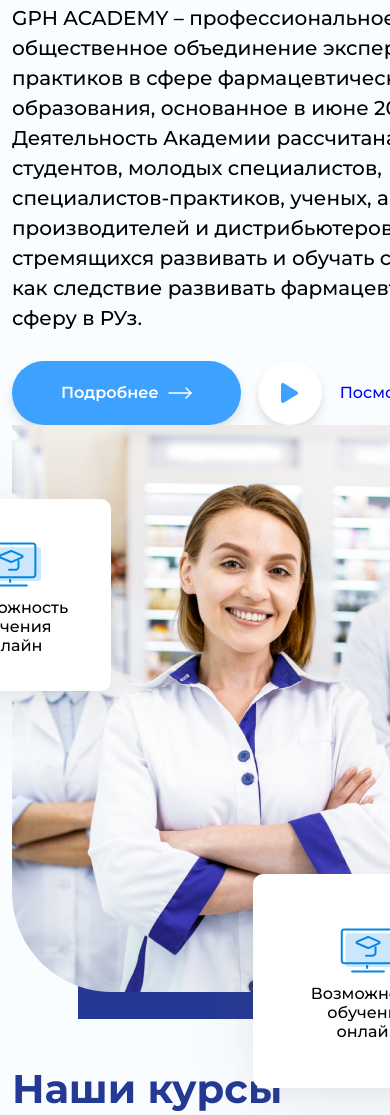
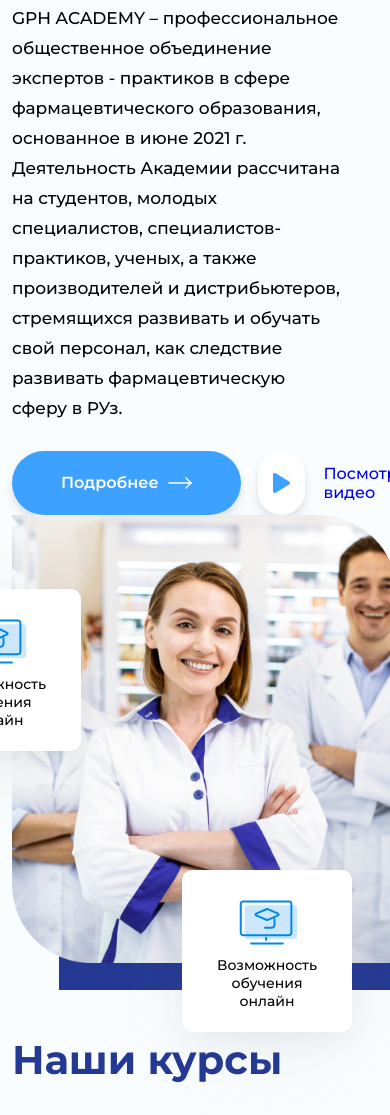
Before and after one commit to j4vlon/grand-academy, a plain HTML site: page index.html in a window 390 px wide. Shown: the part 885-2000 px from the top of the page. Drawn offline with Linux system fonts and the light colour scheme.

Commit message:
Adaptive layout of the main page

```diff
--- a/css/style.css
+++ b/css/style.css
@@ -107,6 +107,9 @@ a{
     margin: 0;
     color: white;
 }
+.img-cover-span{
+    display: block;
+}
 .cover__img{
     position: absolute;
     top: 86px;
@@ -179,8 +182,8 @@ a{
     background: #FFFFFF;
     box-shadow: 0px 8px 28px -6px rgb(103 103 103 / 10%), 0px 18px 88px -4px rgb(103 103 103 / 10%);
     border-radius: 10px;
-    width: 230px;
-    height: 214px;
+    width: 200px;
+    height: 192px;
     position: absolute;
     display: flex;
     flex-direction: column;
@@ -1166,18 +1169,14 @@ height: 507px;
     align-items: center;
     justify-content: center;
 }
-
- @media (max-width:1200px) {
-     .course-details span{
-         font-size: 14px;
-     }
-     .advantages-block{
-         height: 836px;
-     }
-     .register-block h2{
-         line-height: 72px;
-     }
-
+@media(max-width:1400px) {
+    .course-im-span img{
+        width: 450px;
+    }
+    .course-im-span::before{
+        width: 415px;
+        height: 470px;
+    }
  }
  @media(max-width:991px){
      .register-block {
@@ -1201,6 +1200,44 @@ height: 507px;
         line-height: 60px;
         font-size: 34px;
         text-align: left;
+    }
+ }
+ @media(max-width:1200px){
+    .img-aboutus__block2 {
+        width: 170px;
+        height: 162px;
+    }
+    .img-aboutus__block{
+        top: 355px;
+        width: 170px;
+        height: 162px;
+        left: 170px;
+    }
+    .txt-aboutus{
+        width: 330px;
+    }
+    .course-details span{
+        font-size: 14px;
+    }
+    .advantages-block{
+        height: 836px;
+    }
+    .register-block h2{
+        line-height: 72px;
+    }
+    .course-im-span img{
+       width: 385px;
+   }
+   .course-im-span::before{
+        width: 360px;
+        height: 408px;
+   }
+    .txt-aboutus p{
+        font-size: 17px;
+    }
+    .centre-txt{
+        font-size: 14px;
+        text-align: center;
     }
  }
  @media(max-width:770px){
```
